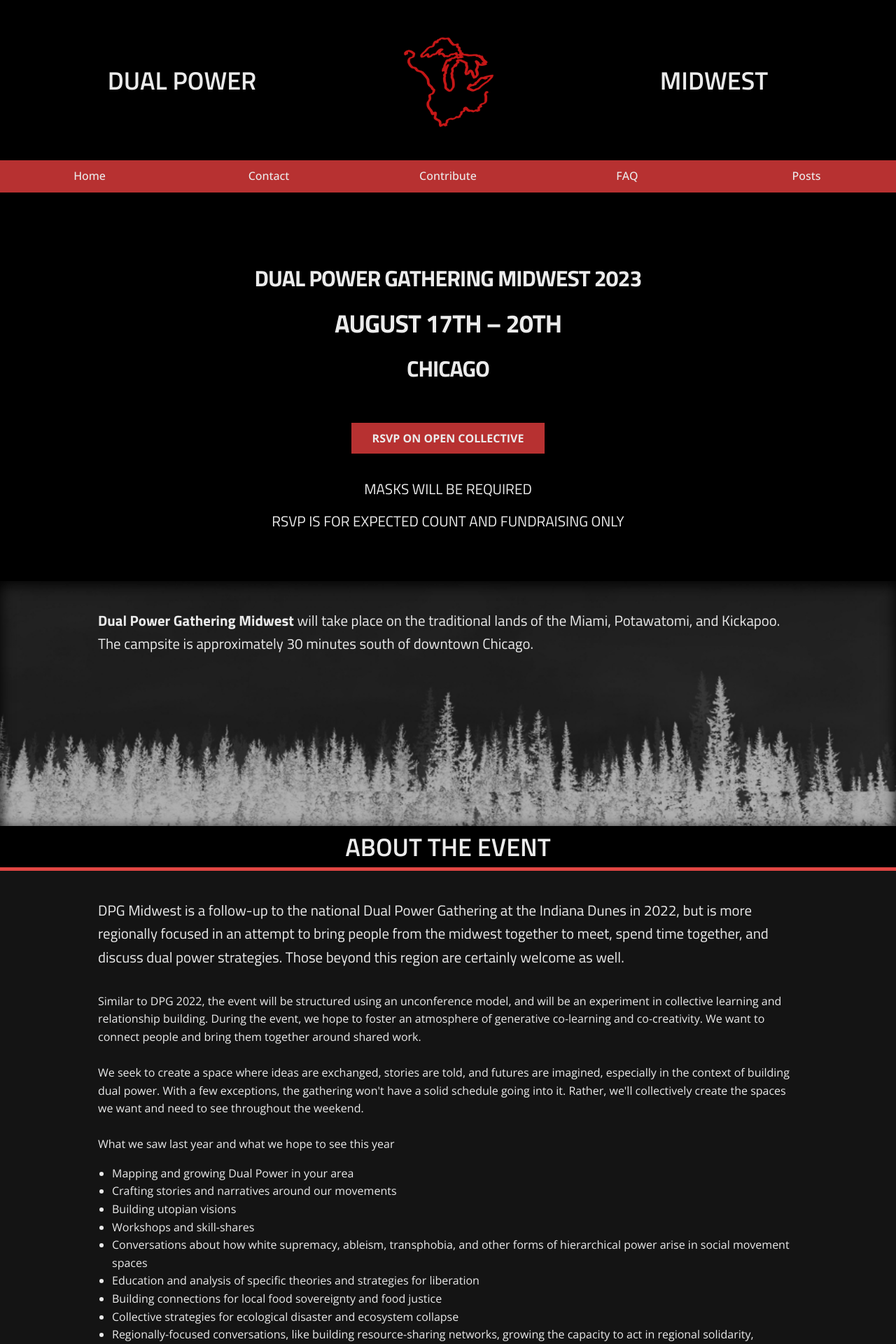
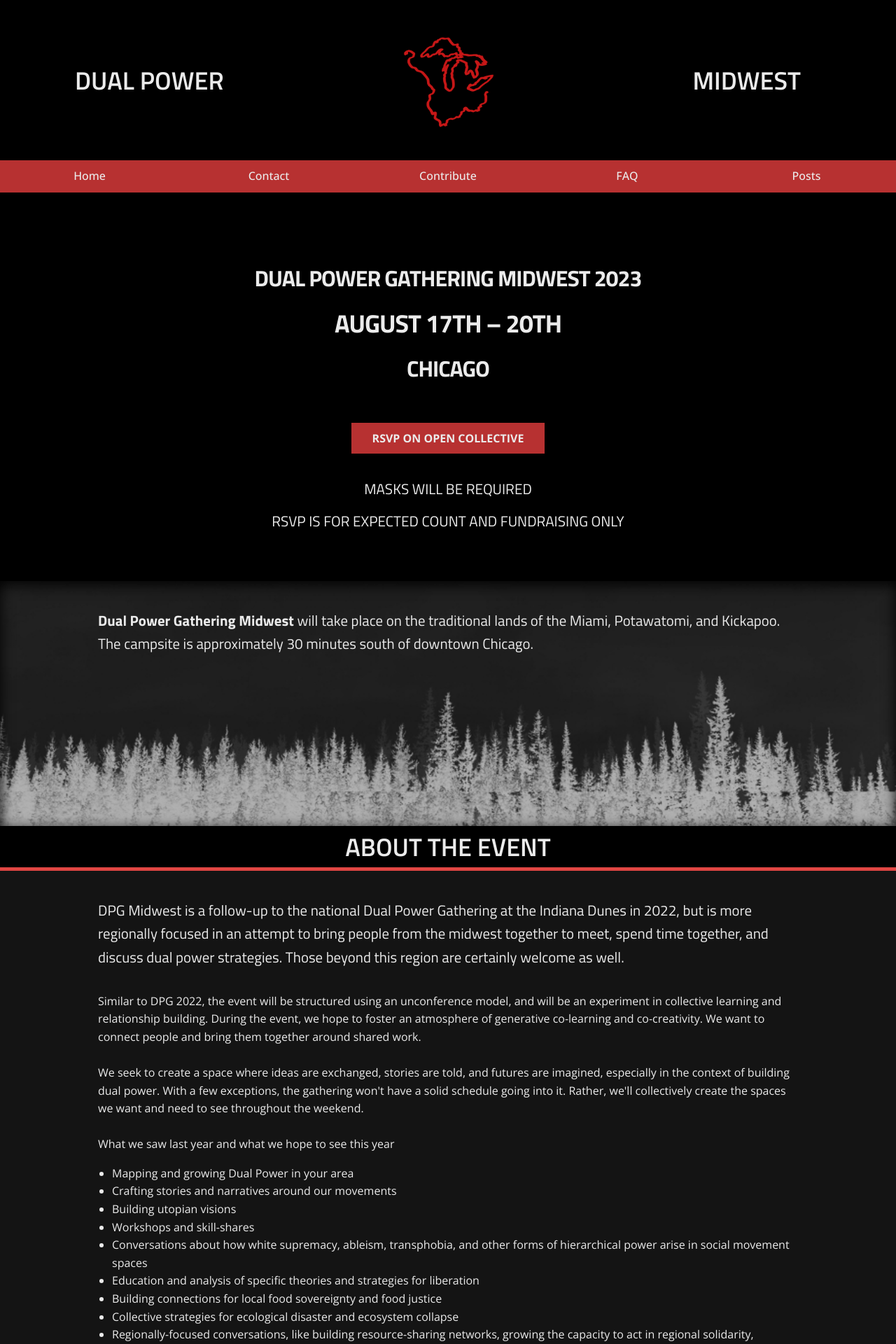
Before and after one commit to dpgmidwest/dev-website, a Jekyll site: the page built from index.html, in a window 1280 px wide. Shown: the top 1920 px of the page at 70% size. Built offline with Jekyll 4.4.1, drawn with Linux system fonts in a browser that asks for light colours; some web fonts are replaced; the list of posts is cut into pages by our own code.

Commit message:
header edit

```diff
--- a/_includes/nav.html
+++ b/_includes/nav.html
@@ -1,22 +1,20 @@
-<header class="container u-header u-section-row-container">
-  <div class="u-section-rows">
-    <div class="container header">
-      <div class="container u-nav-orient u-sheet u-valign-middle u-sheet-1">
-        <h1 id="u-nav-text-1" class="u-text-palette-5-light-3">DUAL POWER</h1>
-        <a class="u-image logo u-image-1" data-image-width="500" data-image-height="500" href="{{ site.baseurl }}/">
-          <img alt="Logo" aria-label="home" src="{{ site.logo | prepend: site.baseurl }}" class="u-logo-image u-logo-image-1">
+<header class="container header">
+  <div class="container-nav">
+    <h1 id="brand-1">Dual Power</h1>
+    <a class="logo" href="{{ site.baseurl }}/">
+      <img alt="Logo" aria-label="home" src="{{ site.logo | prepend: site.baseurl }}"
+        class="u-logo-image u-logo-image-1">
     </a>
-        <h1 id="u-nav-text-2" class="u-text-palette-5-light-3">Midwest</h1>
+    <h1 id="brand-2">Midwest</h1>
   </div>
-    </div>
-    <div class="u-section-row nav-bar">
+  <div class="nav-bar">
     <div class="menu-item">
-          <a class="u-button-style u-nav-link u-text-white" href="{{ site.baseurl }}/">Home</a>
+      <a href="{{ site.baseurl }}/">Home</a>
     </div>
     {% for page in site.pages %}
     {% if page.nav-include %}
     <div class="menu-item">
-            <a class="u-button-style u-nav-link u-text-white" href="{{ page.url | prepend: site.baseurl }}">
+      <a href="{{ page.url | prepend: site.baseurl }}">
         {% if page.nav-title %}{{ page.nav-title }}
         {% else %}{{ page.title }}{% endif %}
       </a>
@@ -24,5 +22,4 @@
     {% endif %}
     {% endfor %}
   </div>
-  </div>
 </header>
--- a/css/default.css
+++ b/css/default.css
@@ -191,64 +191,76 @@
   background-color: var(--header-bg);
 }
 
-.u-nav-orient {
+.container-nav {
   display: grid;
   justify-items: center;
-  margin-top: 27px;
-  margin-bottom: 27px;
+  position: relative;
+  margin: 27px auto;
   display: grid;
   justify-items: center;
   align-items: center;
   grid-template-columns: repeat(3, 1fr);
   align-content: center;
+  min-height: 175px;
 }
 
-#u-nav-text-1,
-#u-nav-text-2 {
+#brand-1,
+#brand-2 {
   font-size: 36px;
 }
 
-#u-nav-text-1 {
+#brand-1 {
   grid-column: 1;
 }
 
-.u-nav-orient a {
+.logo {
+  width: 170px;
+  height: 175px;
+  margin: 0 auto;
+}
+
+.logo>img {
+  width: 100%;
+  height: 100%;
+}
+
+.container-nav a {
   grid-column: 2;
 }
 
-#u-nav-text-2 {
+#brand-2 {
   grid-column: 3;
 }
 
 @media (max-width: 992px) {
-  .u-nav-orient h1 {
+  .container-nav h1 {
     font-size: 36px;
   }
 }
 
 @media (max-width: 575px) {
-  .u-nav-orient {
+  .container-nav {
     margin-top: 27px;
     margin-bottom: 27px;
     grid-template-columns: repeat(1, 1fr);
   }
 
-  #u-nav-text-1,
-  #u-nav-text-2 {
+  #brand-1,
+  #brand-2 {
     margin: 0;
   }
 
-  #u-nav-text-1 {
+  #brand-1 {
     grid-column: 1;
     grid-row: 1;
   }
 
-  .u-nav-orient a {
+  .container-nav a {
     grid-column: 1;
     grid-row: 2;
   }
 
-  #u-nav-text-2 {
+  #brand-2 {
     grid-column: 1;
     grid-row: 3;
   }
@@ -309,31 +321,41 @@
 }
 
 @media (min-width: 1400px) {
-  .inner-post-container {
+
+  .inner-post-container,
+  .container-nav {
     width: var(--theme-sheet-width-xxl) !important;
   }
 }
 
 @media (min-width: 992px) and (max-width: 1199px) {
-  .inner-post-container {
+
+  .inner-post-container,
+  .container-nav {
     width: var(--theme-sheet-width-lg) !important;
   }
 }
 
 @media (min-width: 768px) and (max-width: 991px) {
-  .inner-post-container {
+
+  .inner-post-container,
+  .container-nav {
     width: var(--theme-sheet-width-md) !important;
   }
 }
 
 @media (min-width: 576px) and (max-width: 767px) {
-  .inner-post-container {
+
+  .inner-post-container,
+  .container-nav {
     width: var(--theme-sheet-width-sm) !important;
   }
 }
 
 @media (max-width: 575px) {
-  .inner-post-container {
+
+  .inner-post-container,
+  .container-nav {
     width: var(--theme-sheet-width-xs) !important;
   }
 }
```
Lines whose indentation alone changed are shown as unchanged.
